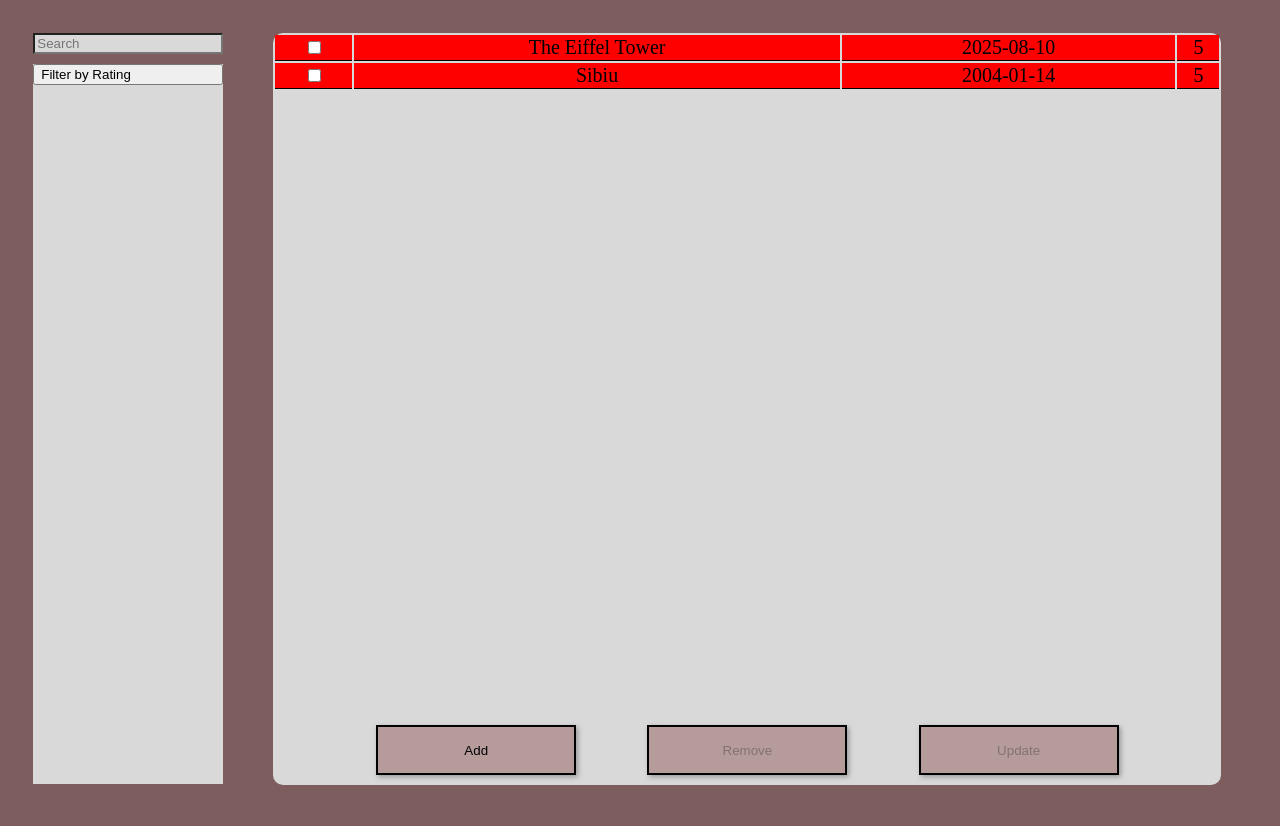
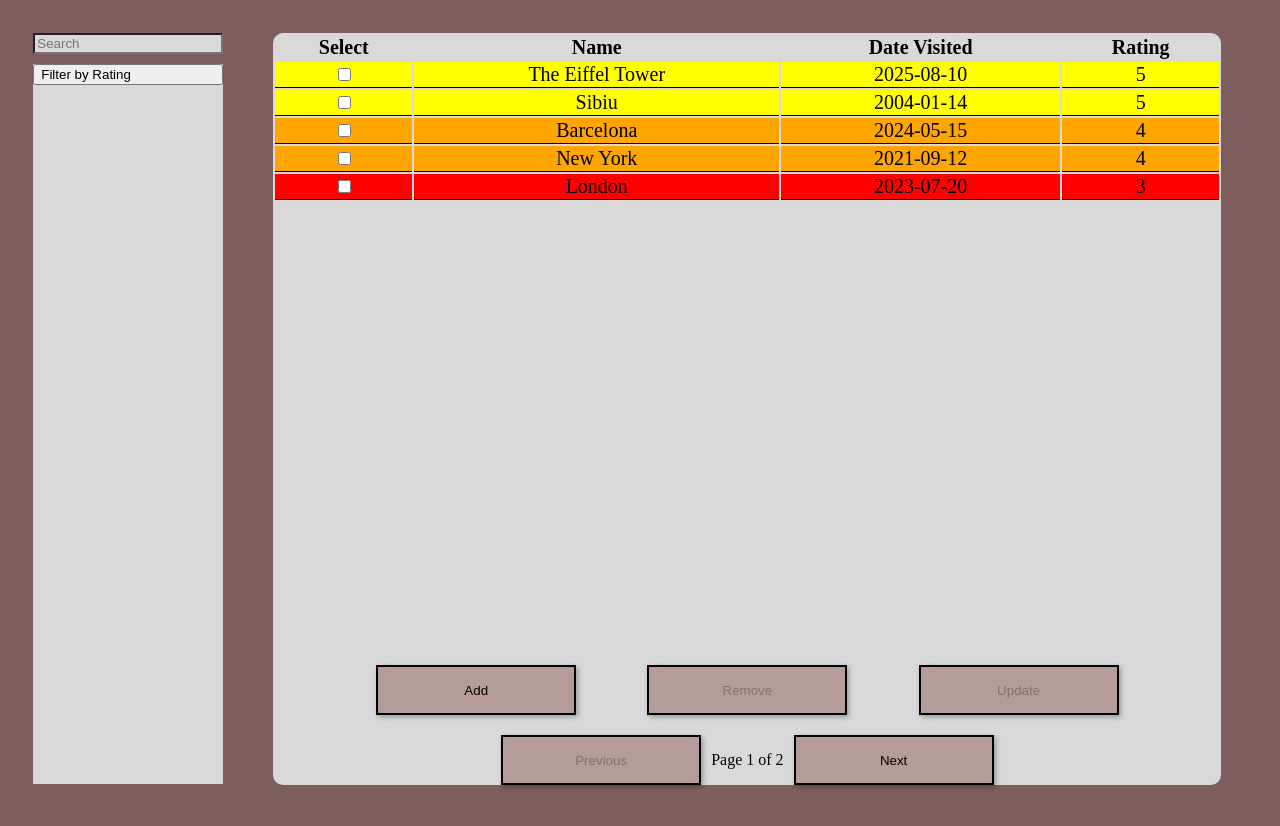
Before and after one commit to Silea-Horia/tjf, a React (Vite) app: page / in a window 1280 px wide. Shown: the top 826 px of the page. Built offline with nearby package versions, Linux system fonts and the light colour scheme.

Commit message:
done pagination

```diff
--- a/src/App.jsx
+++ b/src/App.jsx
@@ -11,6 +11,10 @@ import Master from './components/Master';
 const initialLocations = [
     { id: 1, name: 'The Eiffel Tower', dateVisited: '2025-08-10', rating: 5 },
     { id: 2, name: 'Sibiu', dateVisited: '2004-01-14', rating: 5 },
+    { id: 3, name: 'Barcelona', dateVisited: '2024-05-15', rating: 4 },
+    { id: 4, name: 'London', dateVisited: '2023-07-20', rating: 3 },
+    { id: 5, name: 'Tokyo', dateVisited: '2022-11-01', rating: 1 },
+    { id: 6, name: 'New York', dateVisited: '2021-09-12', rating: 4 },
 ];
 
 const repo = new Repository([...initialLocations]);
--- a/src/components/LocationList.jsx
+++ b/src/components/LocationList.jsx
@@ -1,5 +1,5 @@
 import React from 'react'
-const LocationList = ({locations, selectedLocationIds, setSelectedLocationIds}) => {
+const LocationList = ({locations, allLocations, selectedLocationIds, setSelectedLocationIds, currentListPage, itemsPerPage}) => {
     const handleLocationChange = (location) => {
         setSelectedLocationIds((prevLocations) =>
             prevLocations.includes(location.id)
@@ -8,13 +8,15 @@ const LocationList = ({locations, selectedLocationIds, setSelectedLocationIds})
         );
     };
 
-    const sortedLocations = [...locations].sort((a, b) => b.rating - a.rating);
+    const globalIndex = (index) => {
+        return index + (currentListPage-1) * itemsPerPage;
+    }
 
     const getRowColor = (index) => {
-        const thirdSize = Math.floor(sortedLocations.length / 3);
-        if (index < thirdSize) {
+        const thirdSize = Math.floor(allLocations.length / 3);
+        if (globalIndex(index) < thirdSize) {
         return 'yellow';
-        } else if (index >= 2 * thirdSize) {
+        } else if (globalIndex(index) >= 2 * thirdSize) {
         return 'red';
         } else {
         return 'orange';
@@ -23,8 +25,16 @@ const LocationList = ({locations, selectedLocationIds, setSelectedLocationIds})
 
     return (
         <table className="table">
+            <thead>
+                <tr>
+                    <th>Select</th>
+                    <th>Name</th>
+                    <th>Date Visited</th>
+                    <th>Rating</th>
+                </tr>
+            </thead>
             <tbody>
-                {sortedLocations.map((location, index) => (
+                {locations.map((location, index) => (
                     <tr key={location.id}
                     style={{ backgroundColor: getRowColor(index) }}
                     >
--- a/src/components/Master.jsx
+++ b/src/components/Master.jsx
@@ -26,22 +26,57 @@ const Master = ({serv, setData, setNewLocation, searchTerm, selectedRatings, sel
     };
 
     const isUpdateDisabled = selectedLocationIds.length !== 1;
+    const isDeleteDisabled = selectedLocationIds.length < 1;
 
-    const isDeleteDisabled = selectedLocationIds.length < 1;
+    const filteredLocations = serv.filter(searchTerm, selectedRatings).sort((a, b) => b.rating - a.rating);
+    const totalPages = Math.ceil(filteredLocations.length / itemsPerPage);
+    const startIndex = (currentListPage - 1) * itemsPerPage;
+    const endIndex = startIndex + itemsPerPage;
+    const paginatedLocations = filteredLocations.slice(startIndex, endIndex);
+
+    const handlePageChange = (newPage) => {
+        if (newPage >= 1 && newPage <= totalPages) {
+            setCurrentListPage(newPage);
+        }
+    };
 
     return (
         <div className="main-content">
             <LocationList
-                locations={serv.filter(searchTerm, selectedRatings)}
+                locations={paginatedLocations}
+                allLocations={filteredLocations}
                 selectedLocationIds={selectedLocationIds}
                 setSelectedLocationIds={setSelectedLocationIds}
+                currentListPage={currentListPage}
+                itemsPerPage={itemsPerPage}
             />
             <div className='button-container'>
                 <button className='button' type="button" onClick={() => setCurrentPage('add')}>Add</button>
                 <button className='button' type="button" onClick={removeElements} disabled={isDeleteDisabled}>Remove</button>
                 <button className='button' type="button" onClick={() => handleUpdateClick()} disabled={isUpdateDisabled}>Update</button>
             </div>
-            </div>
+            {totalPages > 1 && (
+                <div style={{ display: 'flex', justifyContent: 'center', marginTop: '10px' }}>
+                    <button
+                        className='button'
+                        onClick={() => handlePageChange(currentListPage - 1)}
+                        disabled={currentListPage === 1}
+                    >
+                        Previous
+                    </button>
+                    <span style={{ margin: '0 10px', alignSelf: 'center' }}>
+                        Page {currentListPage} of {totalPages}
+                    </span>
+                    <button
+                        className='button'
+                        onClick={() => handlePageChange(currentListPage + 1)}
+                        disabled={currentListPage === totalPages}
+                    >
+                        Next
+                    </button>
+                </div>
+            )}
+        </div>
     )
 }
 
```
